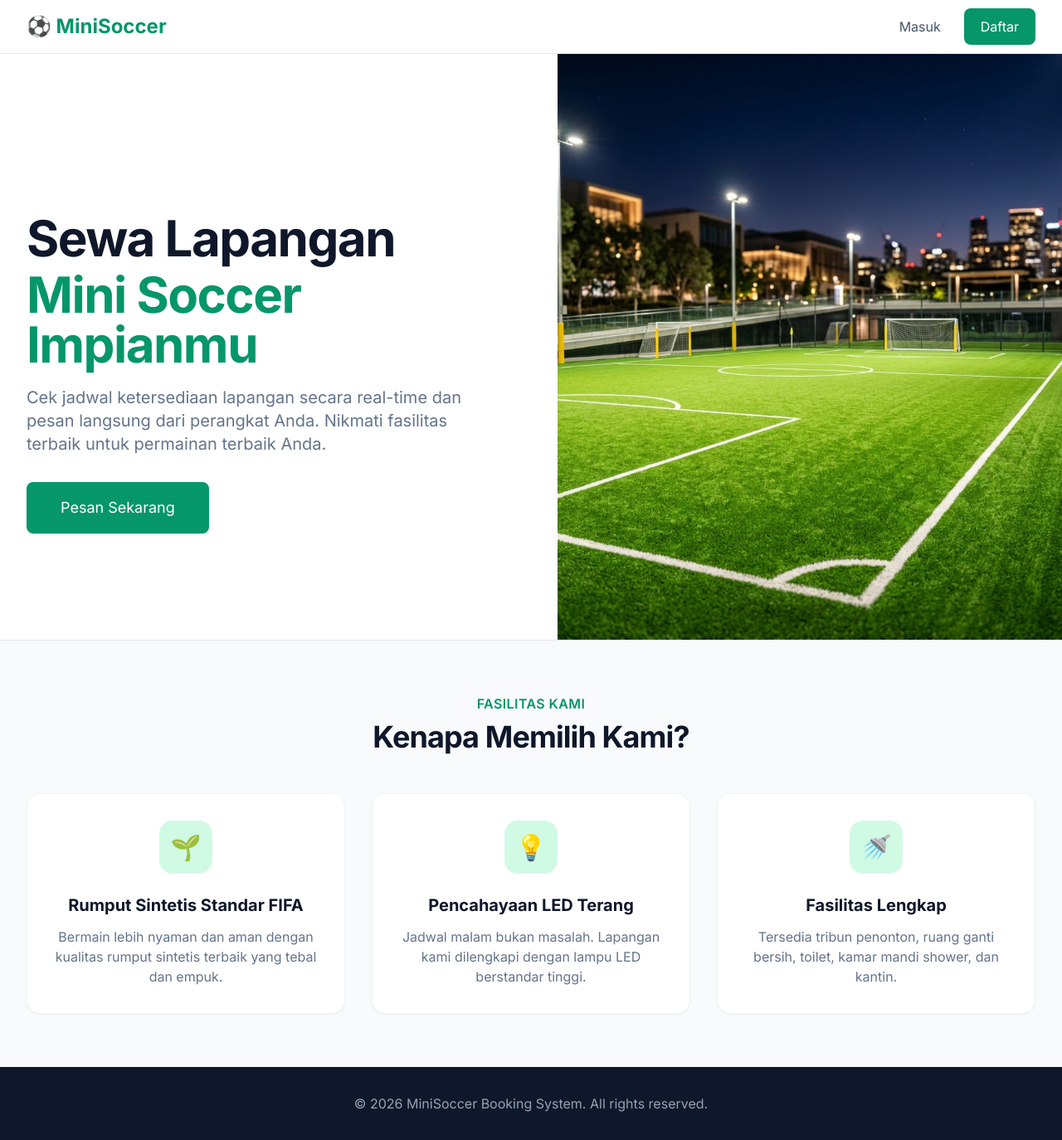
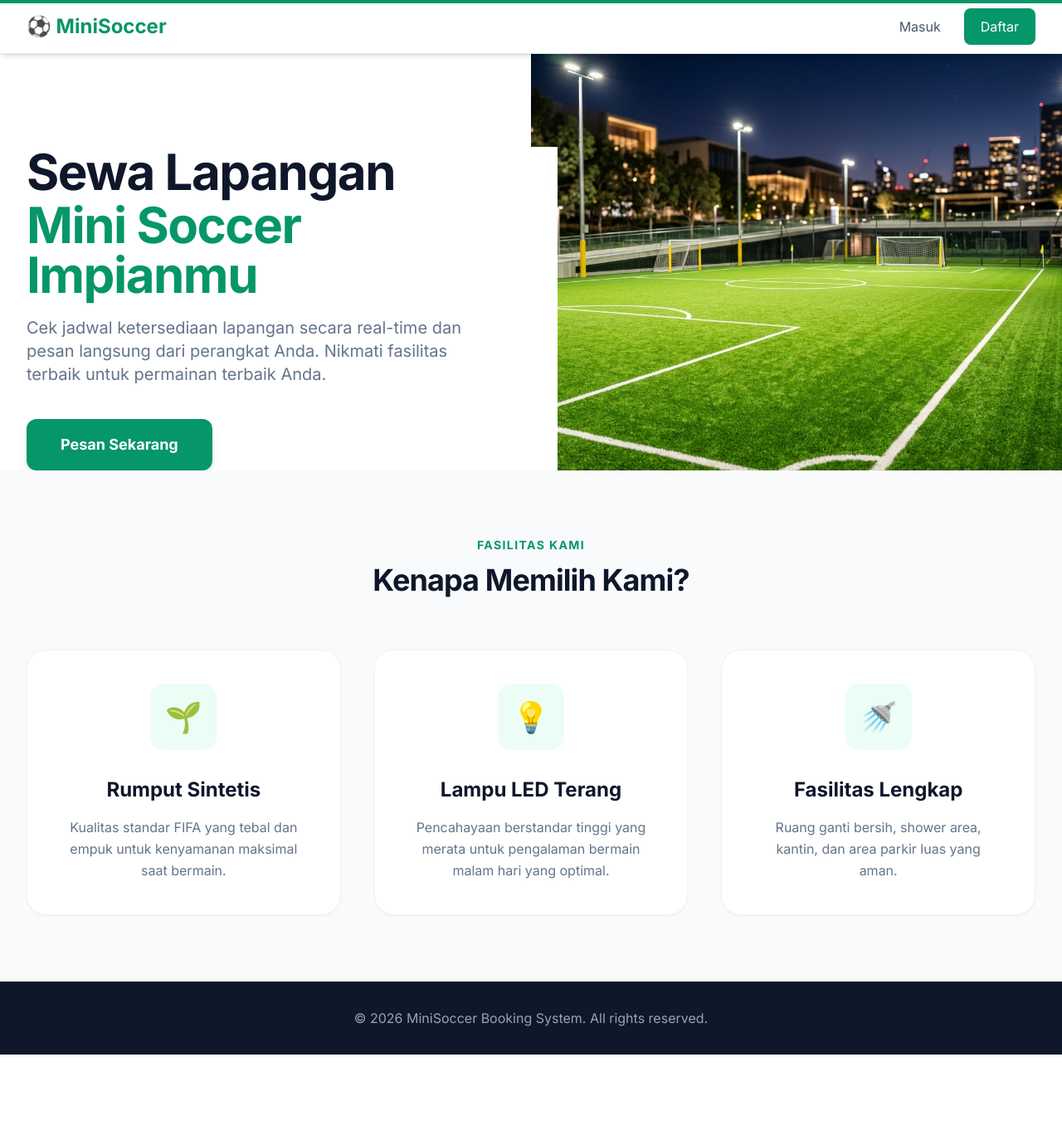
Before and after one commit to Alfarizyye/bookingminisoccer, a PHP site: page / in a window 1280 px wide. Shown: the whole page at 83% size. After the commit the page ends 1271 px from the top, so only its background shows below. Run offline with PHP 8.4, Linux system fonts and the light colour scheme; some libraries are stand-ins or nearby versions.

Commit message:
Update index.php

```diff
--- a/index.php
+++ b/index.php
@@ -14,16 +14,20 @@ session_start();
     </style>
 </head>
 <body class="bg-slate-50">
+    <!-- Penanda Update Responsif -->
+    <div class="h-1 bg-emerald-600 w-full fixed top-0 z-[60]"></div>
+
     <!-- Navbar -->
-    <nav class="bg-white shadow-sm border-b border-slate-200">
+    <nav class="bg-white shadow-md sticky top-0 z-50 border-b border-slate-200">
         <div class="max-w-7xl mx-auto px-4 sm:px-6 lg:px-8">
             <div class="flex justify-between h-16">
                 <div class="flex items-center">
-                    <div class="flex-shrink-0 flex items-center">
-                        <span class="font-bold text-2xl text-emerald-600">⚽ MiniSoccer</span>
-                    </div>
+                    <a href="index.php" class="flex-shrink-0 flex items-center">
+                        <span class="font-bold text-xl sm:text-2xl text-emerald-600">⚽ MiniSoccer</span>
+                    </a>
                 </div>
-                <div class="hidden md:flex items-center">
+                <!-- Desktop Menu -->
+                <div class="hidden sm:flex items-center">
                     <?php if(isset($_SESSION['user_id'])): ?>
                         <a href="user/dashboard.php" class="text-slate-600 hover:text-emerald-600 px-3 py-2 rounded-md font-medium transition">Dashboard</a>
                         <a href="auth/logout.php" class="ml-4 bg-red-50 text-red-600 hover:bg-red-100 px-4 py-2 rounded-lg font-medium transition">Logout</a>
@@ -33,7 +37,7 @@ session_start();
                     <?php endif; ?>
                 </div>
                 <!-- Mobile menu button -->
-                <div class="flex items-center md:hidden">
+                <div class="flex items-center sm:hidden">
                     <button type="button" onclick="document.getElementById('mobile-menu').classList.toggle('hidden')" class="inline-flex items-center justify-center p-2 rounded-md text-slate-400 hover:text-slate-500 hover:bg-slate-100 focus:outline-none focus:ring-2 focus:ring-inset focus:ring-emerald-500">
                         <svg class="block h-6 w-6" xmlns="http://www.w3.org/2000/svg" fill="none" viewBox="0 0 24 24" stroke="currentColor">
                             <path stroke-linecap="round" stroke-linejoin="round" stroke-width="2" d="M4 6h16M4 12h16M4 18h16" />
@@ -43,35 +47,37 @@ session_start();
             </div>
         </div>
         <!-- Mobile menu -->
-        <div class="hidden md:hidden bg-white border-t border-slate-200" id="mobile-menu">
-            <div class="px-2 pt-2 pb-3 space-y-1">
+        <div class="hidden sm:hidden bg-white border-t border-slate-100 shadow-lg" id="mobile-menu">
+            <div class="px-4 pt-2 pb-6 space-y-2">
                 <?php if(isset($_SESSION['user_id'])): ?>
-                    <a href="user/dashboard.php" class="text-slate-600 hover:bg-slate-50 block px-3 py-2 rounded-md text-base font-medium">Dashboard</a>
-                    <a href="auth/logout.php" class="text-red-600 hover:bg-red-50 block px-3 py-2 rounded-md text-base font-medium">Logout</a>
+                    <a href="user/dashboard.php" class="text-slate-600 hover:bg-slate-50 block px-3 py-3 rounded-md text-base font-semibold border-b border-slate-50">Dashboard</a>
+                    <a href="auth/logout.php" class="text-red-600 hover:bg-red-50 block px-3 py-3 rounded-md text-base font-semibold">Logout</a>
                 <?php else: ?>
-                    <a href="auth/login.php" class="text-slate-600 hover:bg-slate-50 block px-3 py-2 rounded-md text-base font-medium">Masuk</a>
-                    <a href="auth/register.php" class="bg-emerald-50 text-emerald-700 block px-3 py-2 rounded-md text-base font-medium">Daftar</a>
+                    <a href="auth/login.php" class="text-slate-600 hover:bg-slate-50 block px-3 py-3 rounded-md text-base font-semibold border-b border-slate-50">Masuk</a>
+                    <div class="pt-2">
+                        <a href="auth/register.php" class="bg-emerald-600 text-white text-center block px-3 py-3 rounded-xl text-base font-bold shadow-md">Daftar Sekarang</a>
+                    </div>
                 <?php endif; ?>
             </div>
         </div>
     </nav>
 
     <!-- Hero Section -->
-    <div class="relative bg-white overflow-hidden border-b border-slate-200">
+    <div class="relative bg-white overflow-hidden">
         <div class="max-w-7xl mx-auto">
-            <div class="relative z-10 pb-8 bg-white sm:pb-16 md:pb-20 lg:max-w-2xl lg:w-full lg:pb-28 xl:pb-32 pt-10 sm:pt-16 lg:pt-20">
-                <main class="mt-10 mx-auto max-w-7xl px-4 sm:mt-12 sm:px-6 md:mt-16 lg:mt-20 lg:px-8 xl:mt-28">
-                    <div class="sm:text-center lg:text-left">
-                        <h1 class="text-4xl tracking-tight font-extrabold text-slate-900 sm:text-5xl md:text-6xl">
-                            <span class="block xl:inline">Sewa Lapangan</span>
-                            <span class="block text-emerald-600 mt-2">Mini Soccer Impianmu</span>
+            <div class="relative z-10 bg-white lg:max-w-2xl lg:w-full">
+                <main class="mt-8 mx-auto max-w-7xl px-4 sm:mt-12 sm:px-6 md:mt-16 lg:mt-20 lg:px-8 xl:mt-28">
+                    <div class="text-center lg:text-left">
+                        <h1 class="text-3xl tracking-tight font-extrabold text-slate-900 sm:text-5xl md:text-6xl">
+                            <span class="block">Sewa Lapangan</span>
+                            <span class="block text-emerald-600 mt-1">Mini Soccer Impianmu</span>
                         </h1>
-                        <p class="mt-3 text-base text-slate-500 sm:mt-5 sm:text-lg sm:max-w-xl sm:mx-auto md:mt-5 md:text-xl lg:mx-0">
+                        <p class="mt-3 text-base text-slate-500 sm:mt-5 sm:text-lg sm:max-w-xl sm:mx-auto md:mt-5 md:text-xl lg:mx-0 leading-relaxed">
                             Cek jadwal ketersediaan lapangan secara real-time dan pesan langsung dari perangkat Anda. Nikmati fasilitas terbaik untuk permainan terbaik Anda.
                         </p>
-                        <div class="mt-5 sm:mt-8 sm:flex sm:justify-center lg:justify-start">
-                            <div class="rounded-md shadow">
-                                <a href="auth/login.php" class="w-full flex items-center justify-center px-8 py-3 border border-transparent text-base font-medium rounded-lg text-white bg-emerald-600 hover:bg-emerald-700 md:py-4 md:text-lg md:px-10 transition duration-300 ease-in-out transform hover:-translate-y-1">
+                        <div class="mt-8 sm:mt-10 sm:flex sm:justify-center lg:justify-start">
+                            <div class="rounded-xl shadow-lg">
+                                <a href="auth/login.php" class="w-full flex items-center justify-center px-10 py-4 border border-transparent text-lg font-bold rounded-xl text-white bg-emerald-600 hover:bg-emerald-700 transition duration-300 ease-in-out transform hover:scale-105">
                                     Pesan Sekarang
                                 </a>
                             </div>
@@ -80,43 +86,44 @@ session_start();
                 </main>
             </div>
         </div>
-        <div class="lg:absolute lg:inset-y-0 lg:right-0 lg:w-1/2">
-            <img class="h-56 w-full object-cover sm:h-72 md:h-96 lg:w-full lg:h-full" src="assets/images/hero.png" alt="Mini Soccer Field">
+        <div class="lg:absolute lg:inset-y-0 lg:right-0 lg:w-1/2 mt-10 lg:mt-0">
+            <img class="h-64 w-full object-cover sm:h-72 md:h-96 lg:w-full lg:h-full shadow-inner" src="assets/images/hero.png" alt="Mini Soccer Field">
         </div>
     </div>
 
     <!-- Features Section -->
-    <div class="py-16 bg-slate-50">
+    <div class="py-20 bg-slate-50">
         <div class="max-w-7xl mx-auto px-4 sm:px-6 lg:px-8">
-            <div class="text-center mb-12">
-                <h2 class="text-base text-emerald-600 font-semibold tracking-wide uppercase">Fasilitas Kami</h2>
-                <p class="mt-2 text-3xl leading-8 font-extrabold tracking-tight text-slate-900 sm:text-4xl">
+            <div class="text-center mb-16">
+                <h2 class="text-emerald-600 font-bold tracking-widest uppercase text-sm">Fasilitas Kami</h2>
+                <p class="mt-3 text-3xl leading-tight font-extrabold tracking-tight text-slate-900 sm:text-4xl">
                     Kenapa Memilih Kami?
                 </p>
             </div>
 
-            <div class="grid grid-cols-1 gap-8 sm:grid-cols-2 lg:grid-cols-3">
+            <div class="grid grid-cols-1 gap-10 sm:grid-cols-2 lg:grid-cols-3">
                 <!-- Feature 1 -->
-                <div class="bg-white rounded-2xl shadow-sm border border-slate-100 p-8 text-center hover:shadow-lg transition duration-300">
-                    <div class="w-16 h-16 bg-emerald-100 text-emerald-600 rounded-2xl flex items-center justify-center mx-auto mb-6 text-3xl">🌱</div>
-                    <h3 class="text-xl font-bold text-slate-900 mb-3">Rumput Sintetis Standar FIFA</h3>
-                    <p class="text-slate-500">Bermain lebih nyaman dan aman dengan kualitas rumput sintetis terbaik yang tebal dan empuk.</p>
+                <div class="bg-white rounded-3xl shadow-sm border border-slate-100 p-10 text-center hover:shadow-xl transition duration-500 group">
+                    <div class="w-20 h-20 bg-emerald-50 text-emerald-600 rounded-2xl flex items-center justify-center mx-auto mb-8 text-4xl group-hover:bg-emerald-600 group-hover:text-white transition duration-500">🌱</div>
+                    <h3 class="text-2xl font-bold text-slate-900 mb-4">Rumput Sintetis</h3>
+                    <p class="text-slate-500 leading-relaxed">Kualitas standar FIFA yang tebal dan empuk untuk kenyamanan maksimal saat bermain.</p>
                 </div>
                 <!-- Feature 2 -->
-                <div class="bg-white rounded-2xl shadow-sm border border-slate-100 p-8 text-center hover:shadow-lg transition duration-300">
-                    <div class="w-16 h-16 bg-emerald-100 text-emerald-600 rounded-2xl flex items-center justify-center mx-auto mb-6 text-3xl">💡</div>
-                    <h3 class="text-xl font-bold text-slate-900 mb-3">Pencahayaan LED Terang</h3>
-                    <p class="text-slate-500">Jadwal malam bukan masalah. Lapangan kami dilengkapi dengan lampu LED berstandar tinggi.</p>
+                <div class="bg-white rounded-3xl shadow-sm border border-slate-100 p-10 text-center hover:shadow-xl transition duration-500 group">
+                    <div class="w-20 h-20 bg-emerald-50 text-emerald-600 rounded-2xl flex items-center justify-center mx-auto mb-8 text-4xl group-hover:bg-emerald-600 group-hover:text-white transition duration-500">💡</div>
+                    <h3 class="text-2xl font-bold text-slate-900 mb-4">Lampu LED Terang</h3>
+                    <p class="text-slate-500 leading-relaxed">Pencahayaan berstandar tinggi yang merata untuk pengalaman bermain malam hari yang optimal.</p>
                 </div>
                 <!-- Feature 3 -->
-                <div class="bg-white rounded-2xl shadow-sm border border-slate-100 p-8 text-center hover:shadow-lg transition duration-300">
-                    <div class="w-16 h-16 bg-emerald-100 text-emerald-600 rounded-2xl flex items-center justify-center mx-auto mb-6 text-3xl">🚿</div>
-                    <h3 class="text-xl font-bold text-slate-900 mb-3">Fasilitas Lengkap</h3>
-                    <p class="text-slate-500">Tersedia tribun penonton, ruang ganti bersih, toilet, kamar mandi shower, dan kantin.</p>
+                <div class="bg-white rounded-3xl shadow-sm border border-slate-100 p-10 text-center hover:shadow-xl transition duration-500 group">
+                    <div class="w-20 h-20 bg-emerald-50 text-emerald-600 rounded-2xl flex items-center justify-center mx-auto mb-8 text-4xl group-hover:bg-emerald-600 group-hover:text-white transition duration-500">🚿</div>
+                    <h3 class="text-2xl font-bold text-slate-900 mb-4">Fasilitas Lengkap</h3>
+                    <p class="text-slate-500 leading-relaxed">Ruang ganti bersih, shower area, kantin, dan area parkir luas yang aman.</p>
                 </div>
             </div>
         </div>
     </div>
+
 
     <!-- Footer -->
     <footer class="bg-slate-900 py-8">
```
